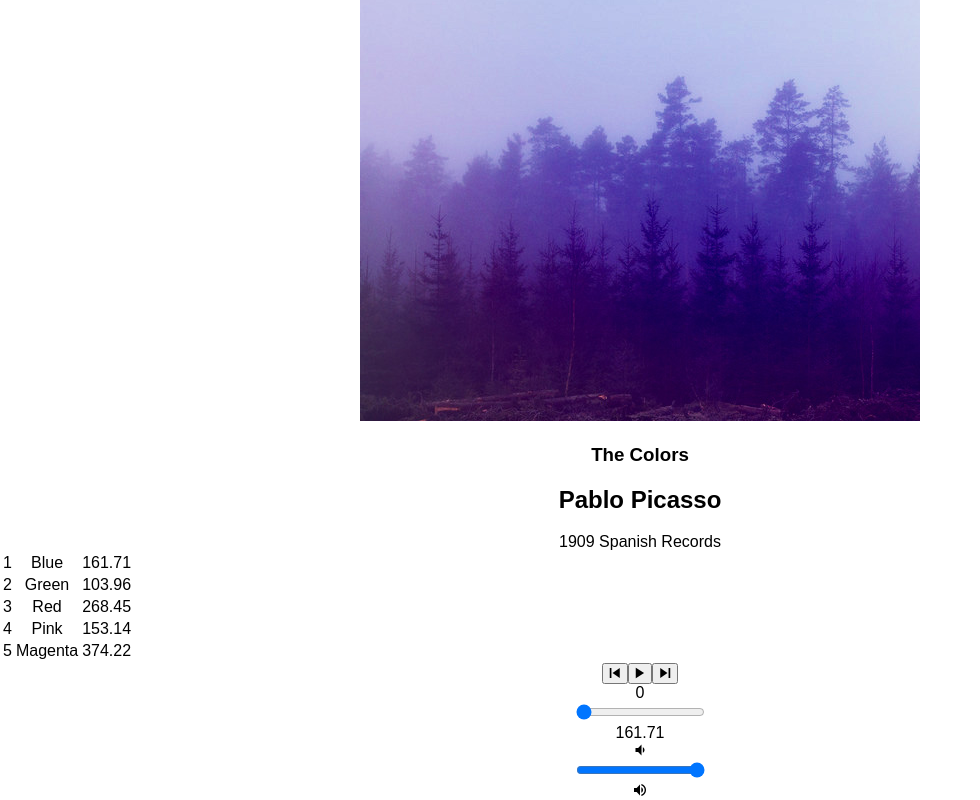
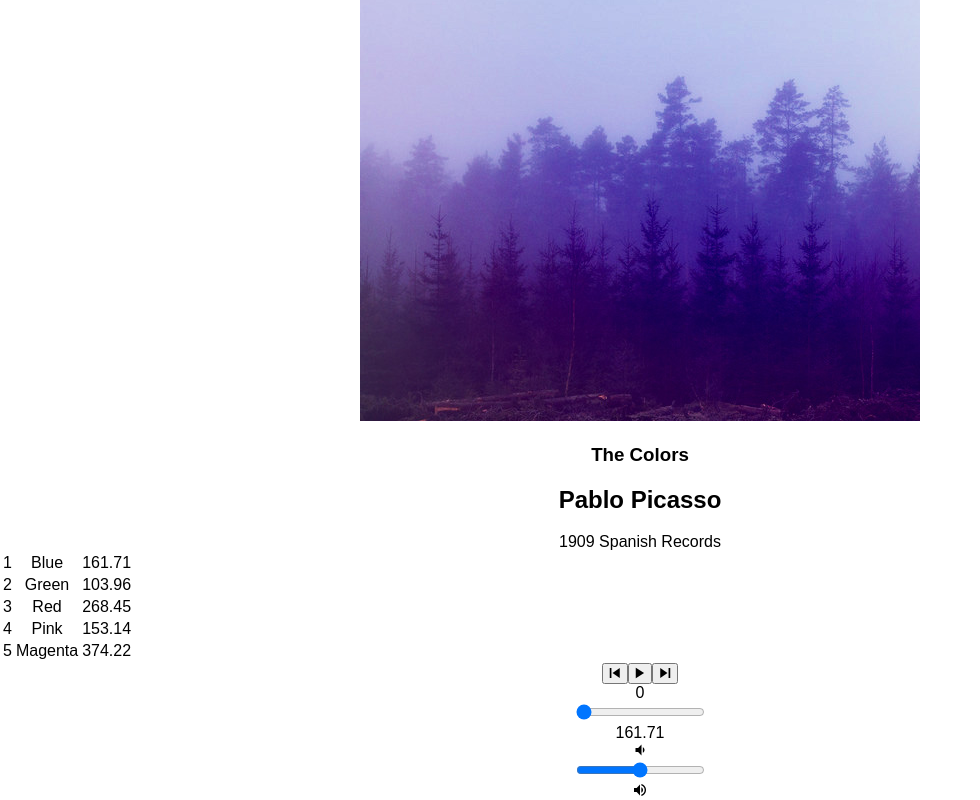
Before and after one commit to RandyGoldsmith/bloc-jams-react, a React (Create React App) app: page /album/the-colors in a window 1280 px wide. Shown: the part 237-1037 px from the top of the page, without its empty margins (0-980 px from the left). Built offline with nearby package versions, Linux system fonts and the light colour scheme.

Commit message:
changed playbar

```diff
--- a/src/components/PlayerBar.js
+++ b/src/components/PlayerBar.js
@@ -34,11 +34,10 @@ class PlayerBar extends Component {
 					<input
 					type="range"
 					className="seek-bar"
-					value="80"
+					value={this.props.currentVolume}
 					max="1"
 					min="0"
 					step="0.01"
-					currentVolume={this.props.currentVolume}
 					/>
 					<div className="icon ion-md-volume-high"></div>
 				</section>
```
